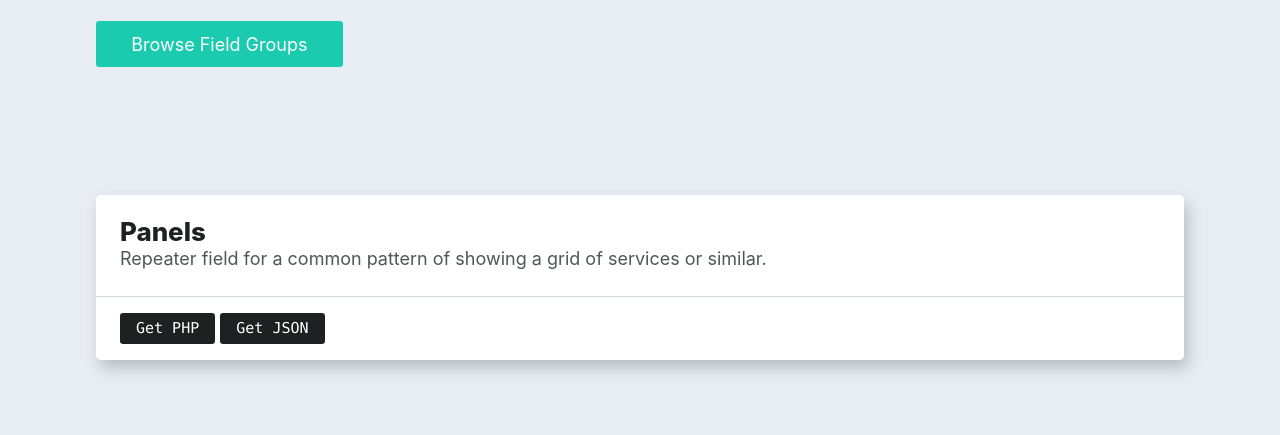
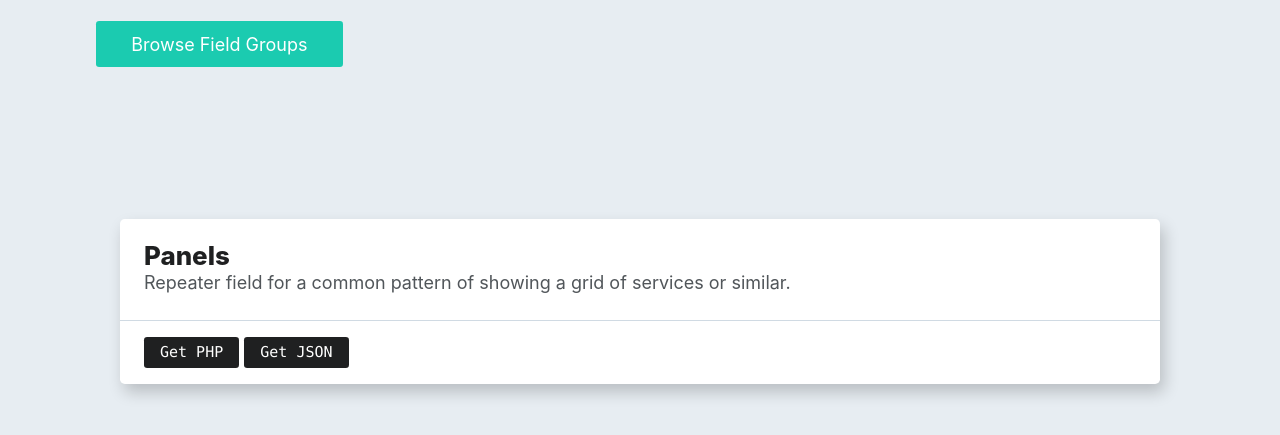
Before and after one commit to chrismademe/acf-boilerplate, an Eleventy site: page templates/index.njk in a window 1280 px wide. Shown: the part 363-798 px from the top of the page. Built offline with nearby package versions, Linux system fonts and the light colour scheme; Eleventy itself is replaced by a stand-in of ours; files that its build step writes are made by us from their sources; a web font is replaced by a local one; what jsdom, markdown-it-prism would draw is missing.

Commit message:
Add padding to the main content

```diff
--- a/templates/index.njk
+++ b/templates/index.njk
@@ -5,7 +5,7 @@ tags:
     - siteNav
 ---
 
-<main id="main-content" class="flow flow--tight | container" tabindex="-1">
+<main id="main-content" class="flow flow--tight | container | pad-4" tabindex="-1">
 
     <div class="auto-grid">
         <div class="card">
```
